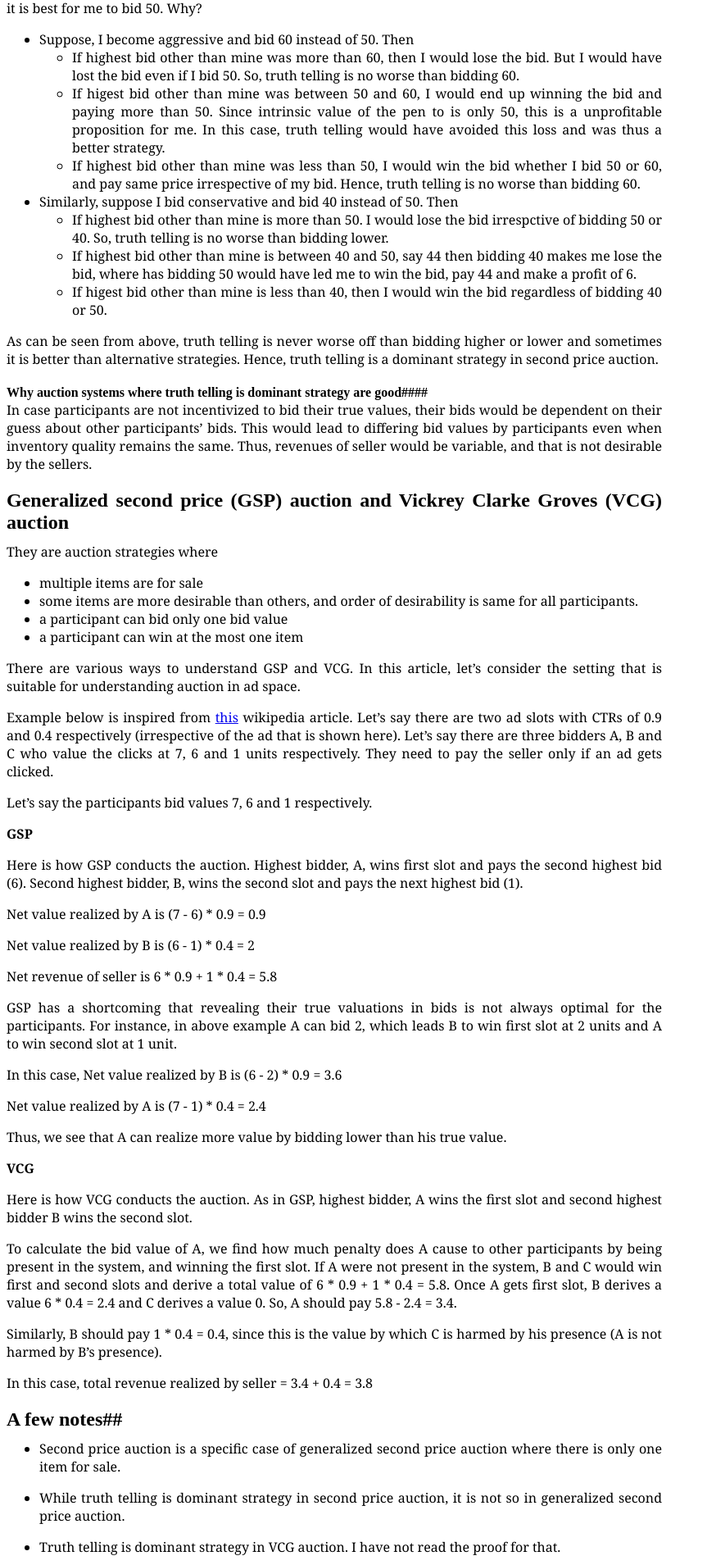
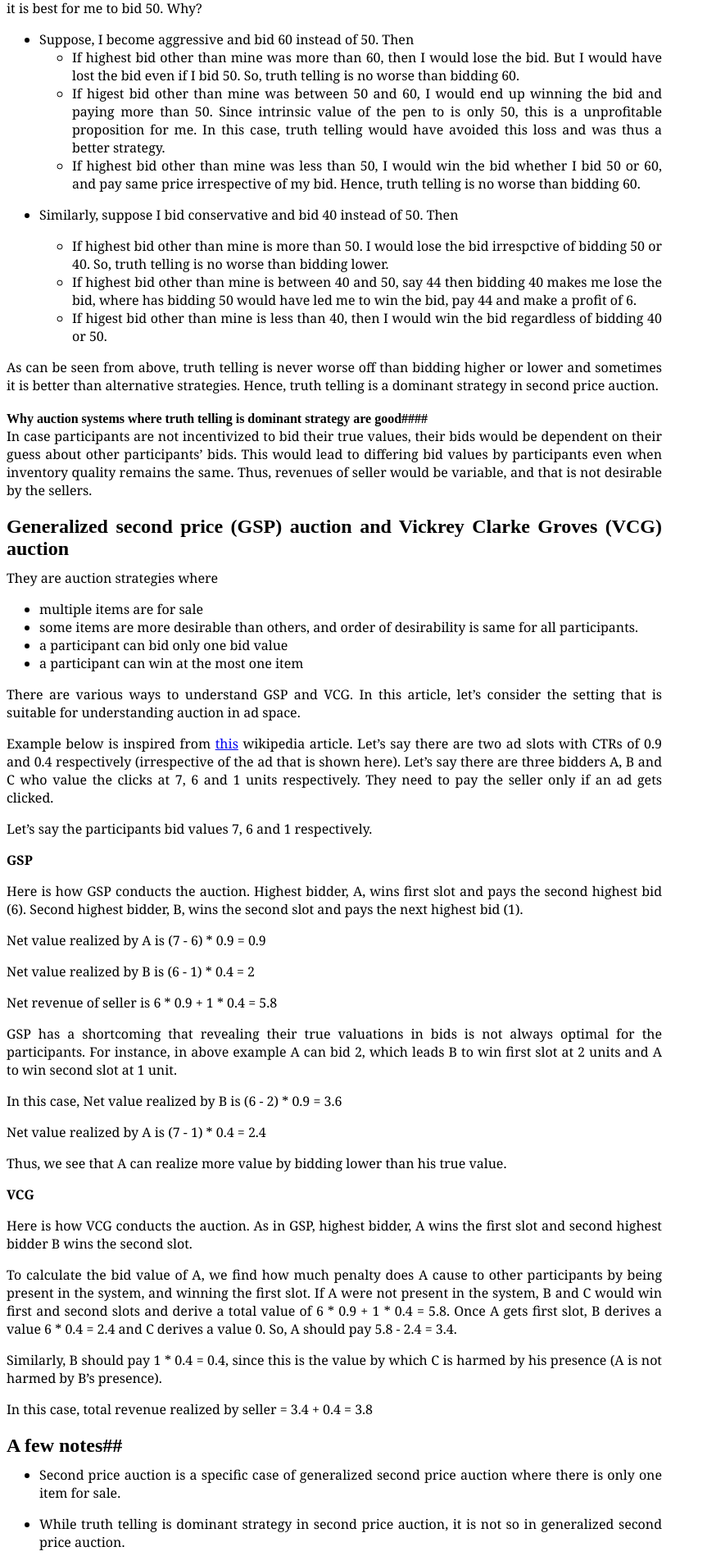
Before and after one commit to thevivekpandey/thevivekpandey.github.io, a Jekyll site: the page built from _posts/2014-02-22-some-auction-strategies.md, in a window 1280 px wide. Shown: the part 405-2314 px from the top of the page at 82% size, without its empty margins (0-863 px from the left). Built offline with Jekyll 4.4.1, drawn with Linux system fonts in a browser that asks for light colours.

```diff
--- a/_posts/2014-02-22-some-auction-strategies.md
+++ b/_posts/2014-02-22-some-auction-strategies.md
@@ -21,7 +21,7 @@ he attaches to the object.
 
 Let\'s see this using an example. Let\'s say an auction for a pen is taking place.
 I value that pen at 50. Then, it is best for me to bid 50. Why?
-* Suppose, I become aggressive and bid 60 instead of 50. Then
++ Suppose, I become aggressive and bid 60 instead of 50. Then
   + If highest bid other than mine was more than 60, then I would lose the bid.
     But I would have lost the bid even if I bid 50. So, truth telling is no worse
     than bidding 60.
@@ -32,7 +32,8 @@ I value that pen at 50. Then, it is best for me to bid 50. Why?
   + If highest bid other than mine was less than 50, I would win the bid whether
     I bid 50 or 60, and pay same price irrespective of my bid. Hence, truth telling
     is no worse than bidding 60.
-* Similarly, suppose I bid conservative and bid 40 instead of 50. Then
++ Similarly, suppose I bid conservative and bid 40 instead of 50. Then
+
   + If highest bid other than mine is more than 50. I would lose the bid irrespctive
     of bidding 50 or 40. So, truth telling is no worse than bidding lower.
   + If highest bid other than mine is between 40 and 50, say 44 then bidding 40 makes
```
Also changed, not shown: 1 other file.
